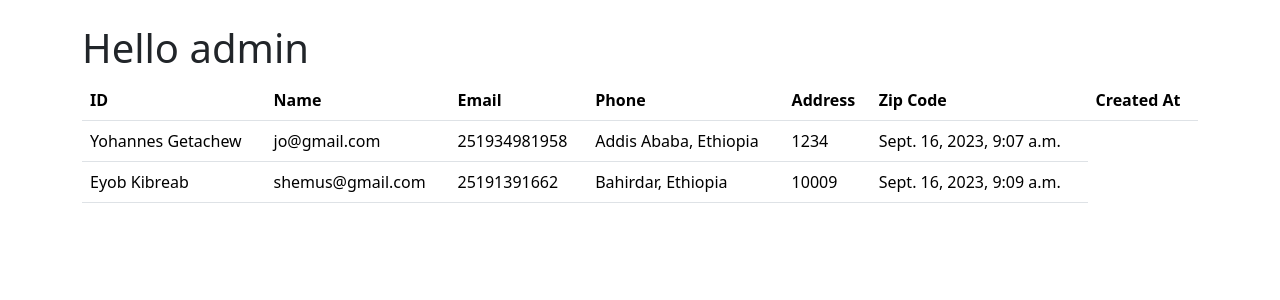
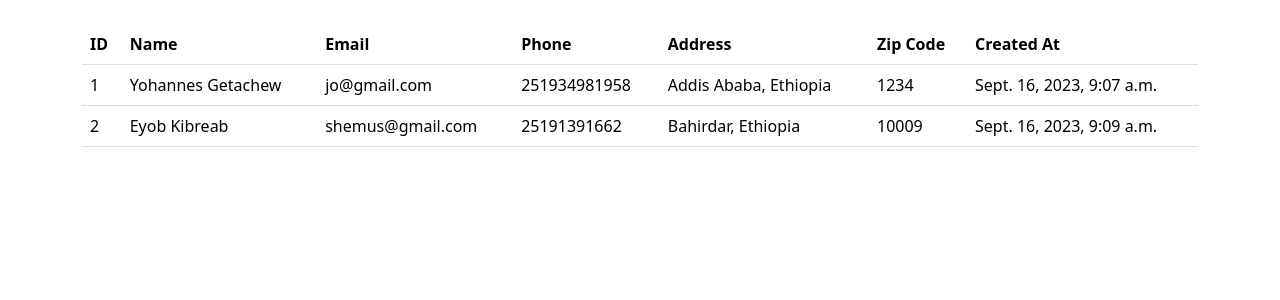
Before and after one commit to michaelgetachew-abebe/Customer-Relation-Management-App, a Django app: page / in a window 1280 px wide. Shown: the part 56-356 px from the top of the page. Run offline with Django 4.2, Linux system fonts and the light colour scheme; a user stored in the database is signed in; data comes from the database, SQL or seed files in the repository.

Commit message:
Feat(add): fix alignment

```diff
--- a/crm/crmApp/templates/home.html
+++ b/crm/crmApp/templates/home.html
@@ -2,7 +2,6 @@
 
 {% block content %}
     {% if user.is_authenticated %}
-        <h1>Hello {{user.username}}</h1>
         {% if records %}
                 <table class="table">
                     <thead>
@@ -19,6 +18,7 @@
                     <tbody>
                         {% for record in records %}
                         <tr>
+                            <td>{{ record.id }}</td>
                             <td>{{ record.first_name }} {{ record.last_name }}</td>
                             <td>{{ record.email }}</td>
                             <td>{{ record.phone }}</td>
```
